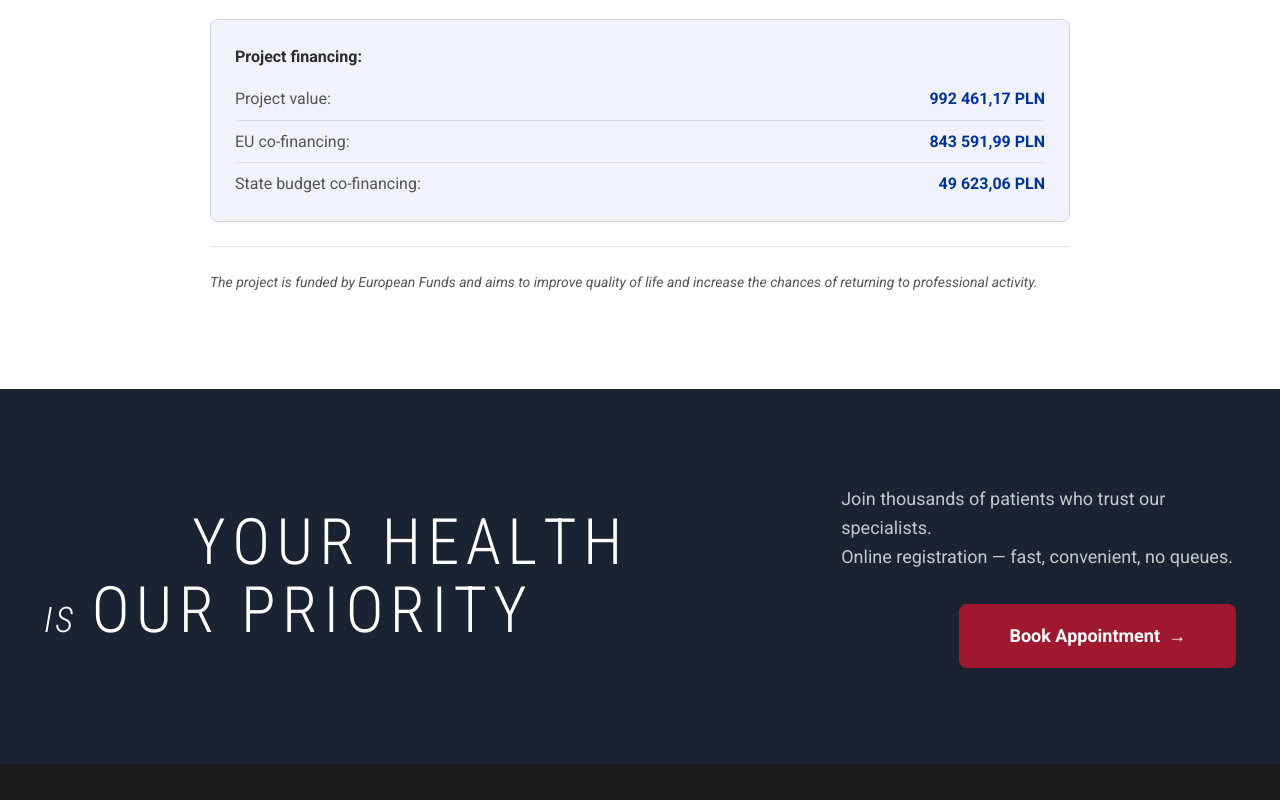
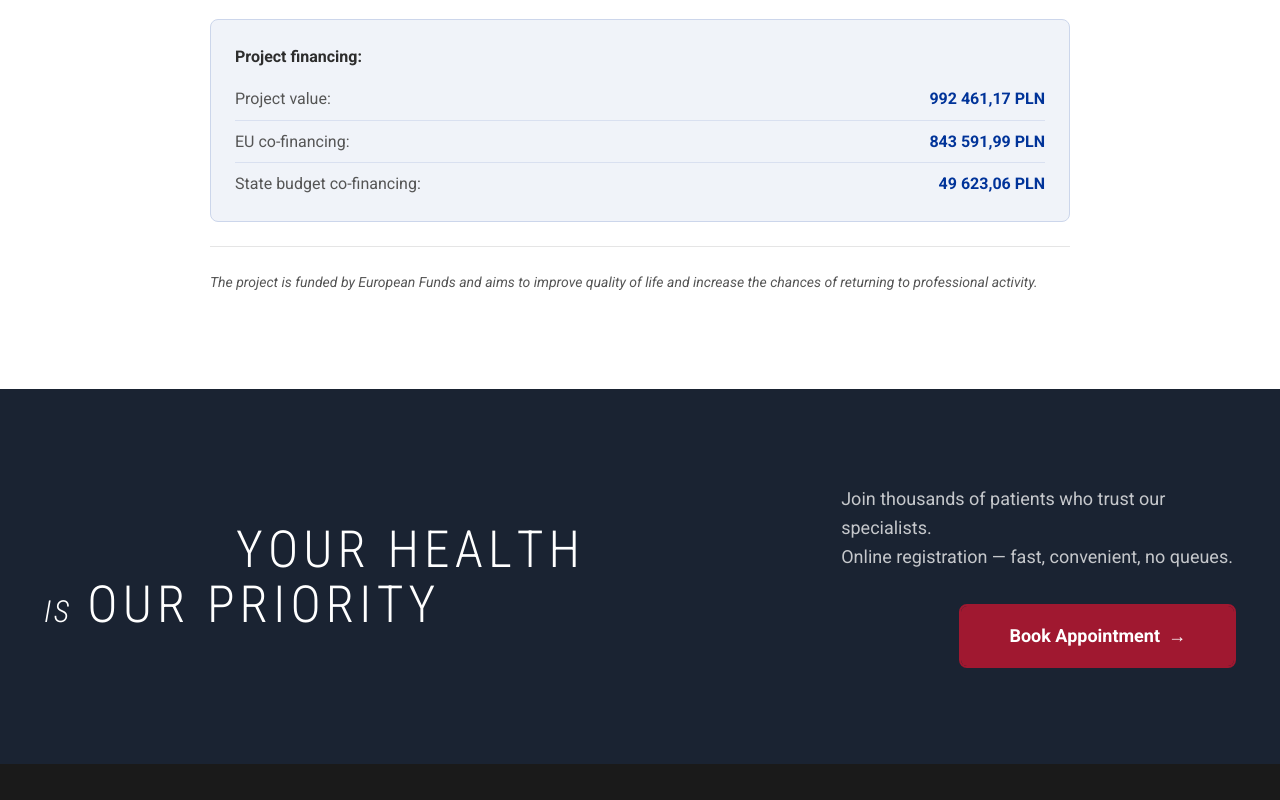
Before and after one commit to code-mike-code/vitalis-cardio, a React (Vite) app: page / in a window 1280 px wide. Shown: the part 11200-12000 px from the top of the page. Built offline with nearby package versions, Linux system fonts and the light colour scheme.

Commit message:
fix: final cta desktop styles

```diff
--- a/src/components/sections/FinalCTA/FinalCTA.module.scss
+++ b/src/components/sections/FinalCTA/FinalCTA.module.scss
@@ -2,8 +2,8 @@
 @use '@/styles/mixins' as *;
 
 // ── Fluid typography ──────────────────────────────────────────────
-$fcta-text-large-fs:  clamp(1.2rem, 6vw, 4rem);
-$fcta-text-italic-fs: clamp(0.75rem, 3vw, 2.2rem);
+$fcta-text-large-fs:  clamp(1.4rem, 4vw, 3.25rem);
+$fcta-text-italic-fs: clamp(0.85rem, 2.4vw, 1.9rem);
 
 // ─────────────────────────────────────────────────────────────────
 
@@ -32,6 +32,7 @@ $fcta-text-italic-fs: clamp(0.75rem, 3vw, 2.2rem);
 .headingCol {
   display: flex;
   flex-direction: column;
+  min-width: 0;
 }
 
 .heading {
@@ -44,12 +45,8 @@ $fcta-text-italic-fs: clamp(0.75rem, 3vw, 2.2rem);
   display: flex;
   align-items: baseline;
   gap: $spacing-md;
-  flex-wrap: nowrap;
+  flex-wrap: wrap;
   max-width: 100%;
-
-  @include respond-to('tablet') {
-    flex-wrap: wrap;
-  }
 }
 
 .row1 { justify-content: center; }
@@ -101,6 +98,7 @@ $fcta-text-italic-fs: clamp(0.75rem, 3vw, 2.2rem);
   flex-direction: column;
   gap: $spacing-xl;
   align-items: flex-start;
+  min-width: 0;
 }
 
 .subtext {
```
